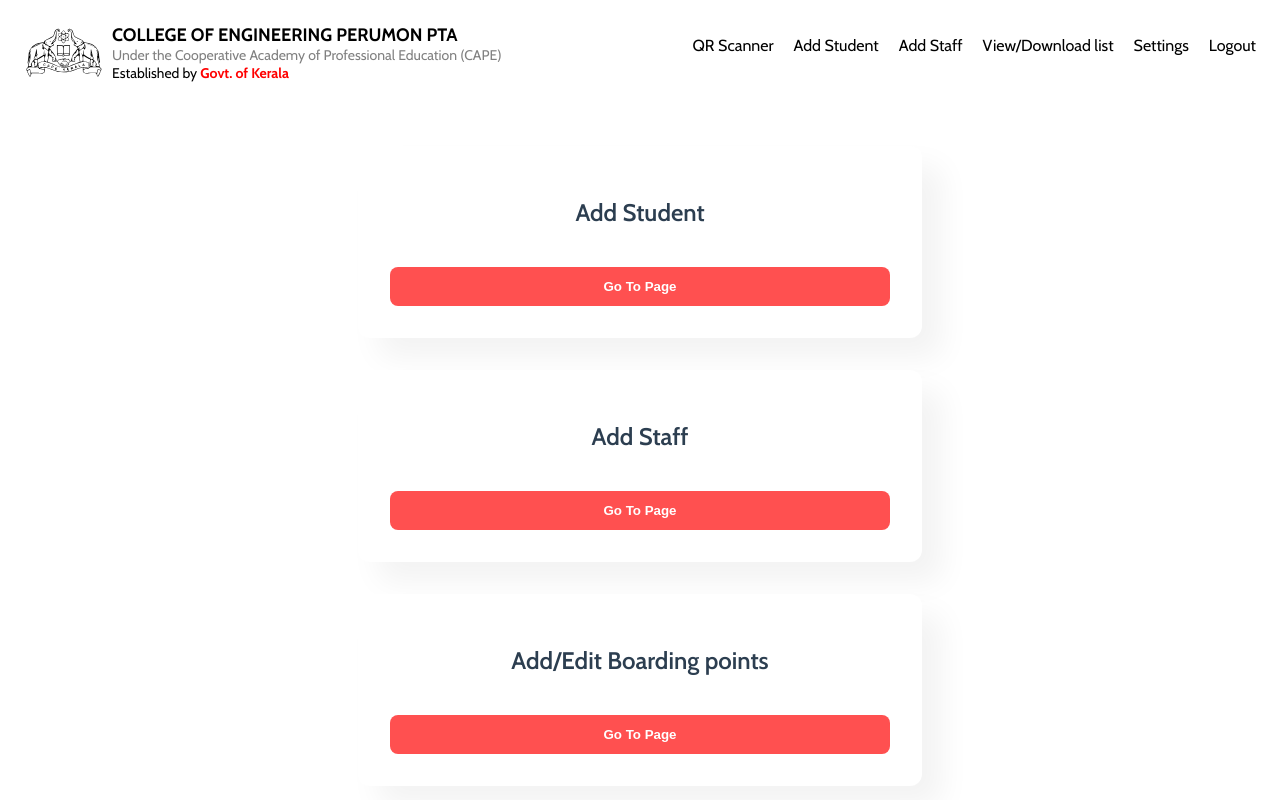
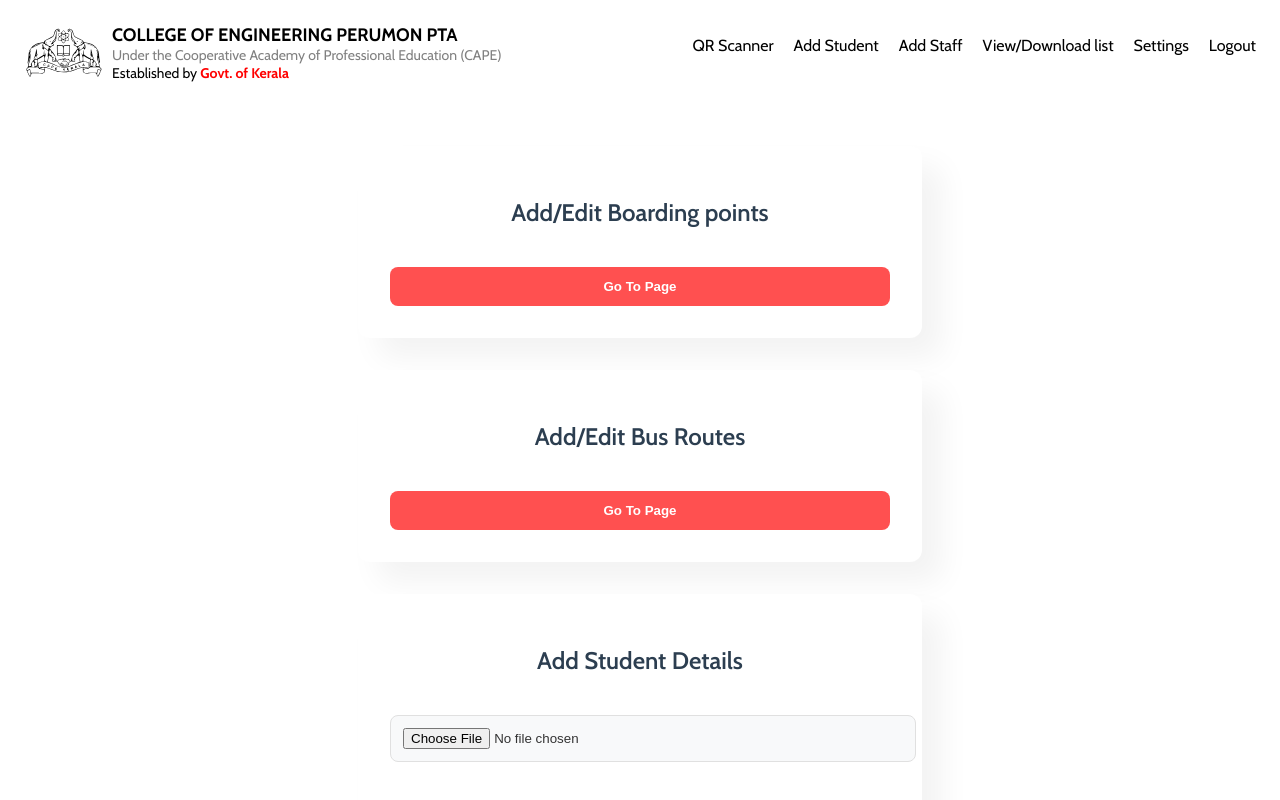
Before and after one commit to alanreji2004/project-pta, a React (Vite) app in the folder frontend/: page /settings in a window 1280 px wide. Shown: the top 800 px of the page. Built offline with nearby package versions, Linux system fonts and the light colour scheme; no server answers; sample sign-in values are in the browser's storage.

Commit message:
remvoed add student and staff from setings

```diff
--- a/frontend/src/pages/Settings/Settings.jsx
+++ b/frontend/src/pages/Settings/Settings.jsx
@@ -200,7 +200,7 @@ const Settings = () => {
     <div>
       <Navbar />
       <div className={styles.settingsContainer}>
-        <div className={styles.content}>
+        {/* <div className={styles.content}>
           <h2>Add Student</h2>
           <Link to="/addstudent">
             <button className={styles.busButton}>Go To Page</button>
@@ -211,7 +211,7 @@ const Settings = () => {
           <Link to="/addstaff">
             <button className={styles.busButton}>Go To Page</button>
           </Link>
-        </div>
+        </div> */}
         <div className={styles.content}>
           <h2>Add/Edit Boarding points</h2>
           <Link to="/boardingpoints">
```
